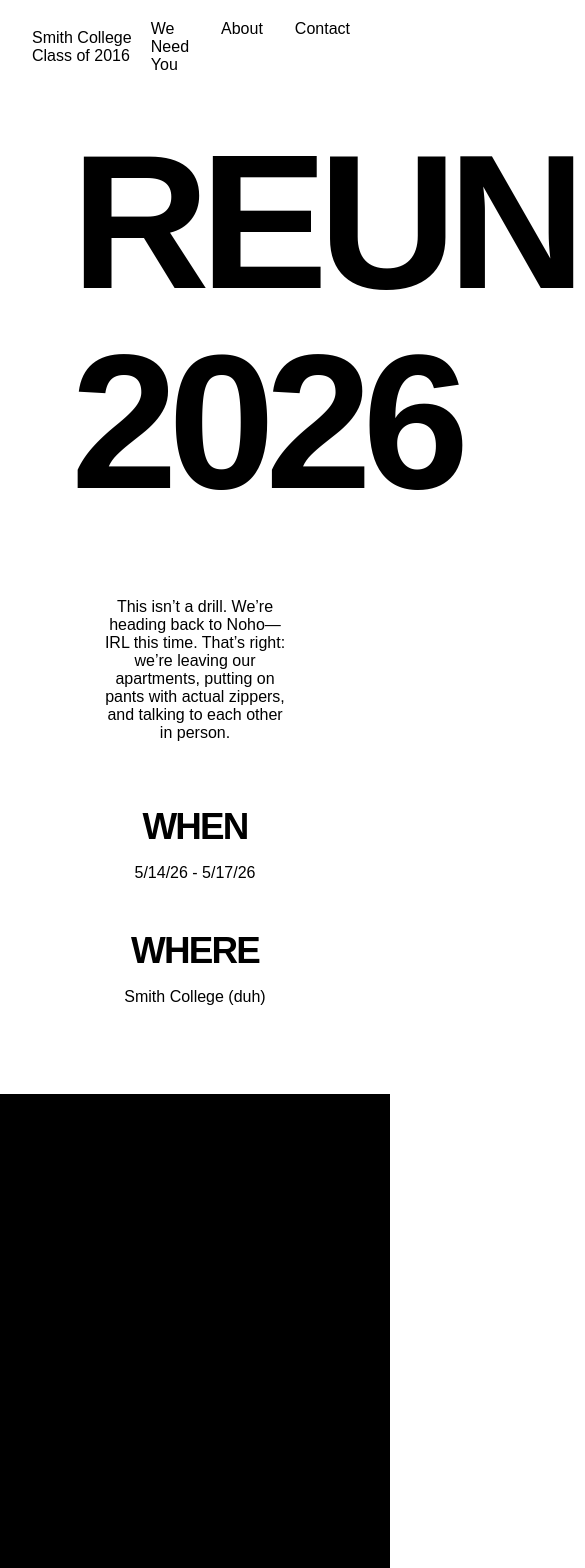
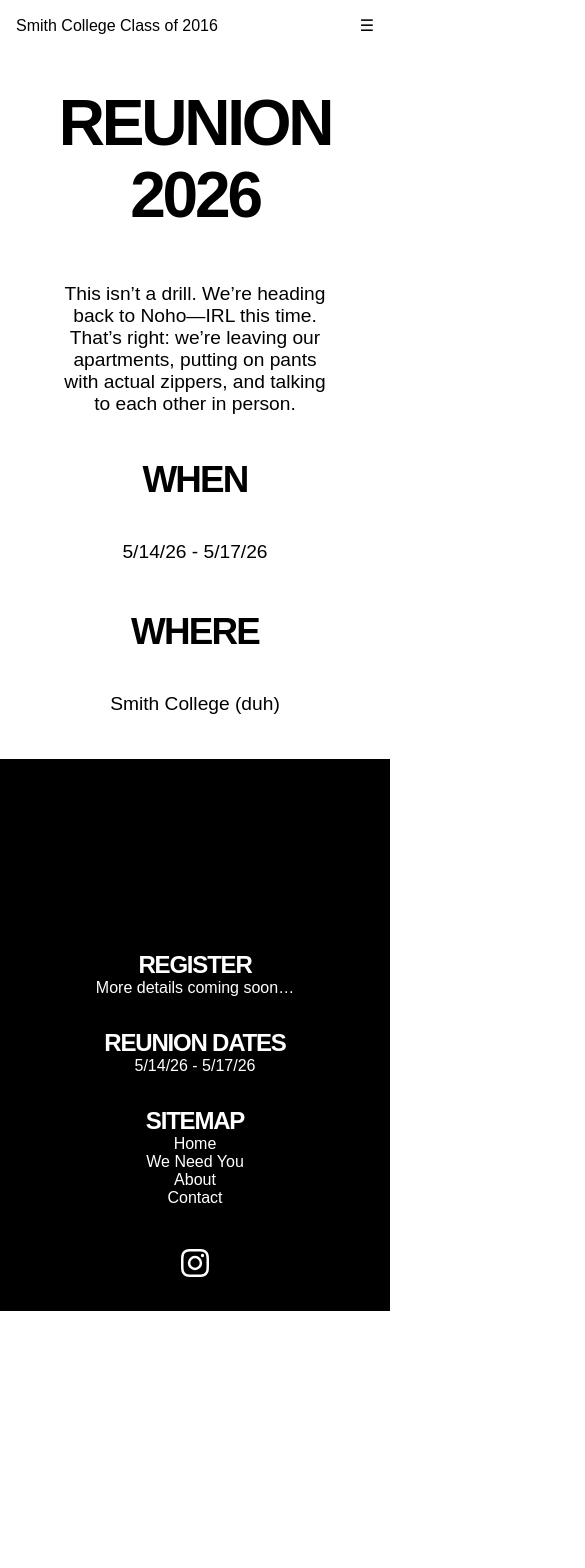
Before and after one commit to annamiriams/smithcollege2016, a React (Vite) app: page / in a window 390 px wide. Shown: the top 1568 px of the page, 585 px wide, since content can reach past the window. After the commit the page ends 1311 px from the top, so only its background shows below. Built offline with nearby package versions, Linux system fonts and the light colour scheme; a web font is replaced by a local one.

Commit message:
mobile styling for home page, navbar, and footer

```diff
--- a/src/components/Footer/Footer.jsx
+++ b/src/components/Footer/Footer.jsx
@@ -34,7 +34,7 @@
                     <div>
                         <h3>Sitemap</h3>
                         <ul>
-                            <li><Link to='/home'>Home</Link></li>
+                            <li><Link to='/'>Home</Link></li>
                             <li><Link to='/volunteer'>We Need You</Link></li>
                             <li><Link to='/about'>About</Link></li>
                             <li><Link to='/contact'>Contact</Link></li>
@@ -50,7 +50,7 @@
                     </div>
                 </div>
 
-                <div>
+                <div class="instagram-icon">
                     <a href='https://www.instagram.com/smithcollegeclassof2016' target="_blank" rel="noreferrer" aria-label="Instagram">
                         <FontAwesomeIcon icon={faInstagram} style={{ color: "#ffffff", fontSize: "2em" }} />
                     </a>
--- a/src/components/NavBar/NavBar.jsx
+++ b/src/components/NavBar/NavBar.jsx
@@ -1,21 +1,52 @@
 // src/components/NavBar/NavBar.jsx
 
-// src/components/NavBar/NavBar.jsx
-
+import { useState } from 'react';
 import { Link } from 'react-router-dom';
 
 const NavBar = () => {
+    const [isOpen, setIsOpen] = useState(false);
+
+    const toggleMenu = () => {
+        setIsOpen(!isOpen);
+    };
+
+    const closeMenu = () => {
+        setIsOpen(false);
+    }
+
     return (
+        <>
             <nav className="navbar">
                 <div className="navbar-left">
-                <Link to="/">Smith College Class of 2016</Link>
+                    <Link to="/" onClick={closeMenu}>Smith College Class of 2016</Link>
                 </div>
+
+                <div className="navbar-burger" onClick={toggleMenu}>
+                    <span className="hamburger">&#9776;</span> {/* Unicode hamburger */}
+                </div>
+
                 <div className="navbar-right">
                     <Link to="/volunteer">We Need You</Link>
                     <Link to="/about">About</Link>
                     <Link to="/contact">Contact</Link>
                 </div>
             </nav>
+
+            {/* Fullscreen mobile menu */}
+            <div className={`mobile-menu ${isOpen ? 'open' : ''}`}>
+                <button className="close-btn" onClick={closeMenu}>
+                    &times;
+                </button>
+                <ul>
+                    <li><Link to="/home" onClick={closeMenu}>Home</Link></li>
+                    <li><Link to="/volunteer" onClick={closeMenu}>We Need You</Link></li>
+                    <li><Link to="/about" onClick={closeMenu}>About</Link></li>
+                    <li><Link to="/contact" onClick={closeMenu}>Contact</Link></li>
+                </ul>
+            </div>
+
+
+        </>
     );
 };
 
--- a/src/index.css
+++ b/src/index.css
@@ -1,6 +1,8 @@
 @import './styles/variables.css';
 @import './styles/base.css';
-@import './styles/layout.css';
-@import './styles/components.css';
-@import './styles/splittext.css';
-@import './styles/rolecard.css';
+@import './styles/main-content.css';
+/* @import './styles/components.css'; */
+@import './styles/split-text.css';
+@import './styles/role-card.css';
+@import './styles/navbar.css';
+@import './styles/footer.css';
--- a/src/styles/components.css
+++ b/src/styles/components.css
@@ -1,28 +1,3 @@
 /* src/styles/components.css */
 
 /* Styles for reusable components (buttons, cards, navbars, etc.) Only styles for repeatable elements go here. If you copy/paste something more than once — put it here. */
-
-/* This isn't doing anything right now because these classes are unused. */
-.button {
-    display: inline-block;
-    padding: var(--space-sm) var(--space-md);
-    background-color: var(--color-primary);
-    color: white;
-    border: none;
-    border-radius: var(--radius-sm);
-    font-weight: 500;
-    cursor: pointer;
-    transition: background 0.2s ease;
-}
-
-.button:hover {
-    background-color: darken(var(--color-primary), 10%);
-}
-
-.card {
-    background: white;
-    border-radius: var(--radius-md);
-    box-shadow: 0 2px 6px rgba(0, 0, 0, 0.08);
-    padding: var(--space-md);
-    margin-bottom: var(--space-md);
-}
--- /dev/null
+++ b/src/styles/footer.css
@@ -0,0 +1,41 @@
+/* Footer */
+.footer {
+    text-align: center;
+    background-color: black;
+    color: white;
+    padding-bottom: var(--space-lg);
+}
+
+.footer-info {
+    display: grid;
+    grid-template-columns: repeat(3, 1fr);
+    text-align: center;
+}
+
+.footer a {
+    color: white;
+}
+
+@media (max-width: 768px) {
+    .footer h1 {
+            margin-bottom: var(--space-lg);
+        }
+
+        .footer h3 {
+            font-size: 1.5rem;
+        }
+
+        .footer-info {
+            /* grid-template-columns: 1fr; */
+            gap: var(--space-md);
+            display: flex;
+            flex-direction: column-reverse;
+        }
+
+        .footer-info div {
+            padding: var(--space-sm);
+        }
+        .instagram-icon {
+            margin-top: var(--space-lg);
+        }
+    }
--- a/src/styles/layout.css
+++ /dev/null
@@ -1,87 +0,0 @@
-/* src/styles/layout.css */
-
-/* Page-wide structures like containers, grid systems, header/footer layout */
-
-/* NavBar */
-.navbar {
-    display: flex;
-    justify-content: space-between;
-    align-items: center;
-    padding: var(--space-md) var(--space-lg);
-}
-
-.navbar-left a {
-    color: black;
-    text-decoration: none;
-}
-
-.navbar-right {
-    display: flex;
-    gap: var(--space-md);
-}
-
-.navbar-right a {
-    color: black;
-    text-decoration: none;
-    padding: 0.25rem 0.5rem;
-}
-
-.navbar-right a:hover {
-    text-decoration: underline;
-}
-
-/* Main Content */
-.main-content {
-    max-width: 80%;
-    margin: 0 auto;
-    padding: var(--space-lg);
-    padding-bottom: var(--space-xl);
-    text-align: center;
-}
-
-.main-content h1 {
-    font-size: 12rem;
-    line-height: 1;
-    /* margin: 0 auto; */
-}
-
-.main-content h2 {
-    padding: var(--space-lg);
-}
-
-.main-content h3,
-.main-content p {
-    padding: var(--space-sm);
-}
-
-.description {
-    max-width: 80%;
-    margin: 0 auto;
-    margin-bottom: var(--space-lg);
-}
-
-.home-hero {
-    padding-bottom: var(--space-xl);
-}
-
-.reunion-details {
-    padding: var(--space-md);
-}
-
-/* Footer */
-.footer {
-    text-align: center;
-    background-color: black;
-    color: white;
-    padding-bottom: var(--space-lg);
-}
-
-.footer-info {
-    display: grid;
-    grid-template-columns: repeat(3, 1fr);
-    text-align: center;
-}
-
-.footer a {
-    color: white;
-}
--- /dev/null
+++ b/src/styles/main-content.css
@@ -0,0 +1,89 @@
+/* src/styles/layout.css */
+
+/* Main Content */
+.main-content {
+    max-width: 80%;
+    margin: 0 auto;
+    padding: var(--space-lg);
+    padding-bottom: var(--space-xl);
+    text-align: center;
+}
+
+.main-content h1 {
+    font-size: 12rem;
+    line-height: 1;
+    /* margin: 0 auto; */
+}
+
+.main-content h2 {
+    padding: var(--space-lg);
+}
+
+.main-content h3,
+.main-content p {
+    padding: var(--space-sm);
+}
+
+.main-content p {
+    font-size: 1.2rem;
+}
+
+.description {
+    max-width: 80%;
+    margin: 0 auto;
+    margin-bottom: var(--space-lg);
+}
+
+.home-hero {
+    padding-bottom: var(--space-xl);
+}
+
+.reunion-details {
+    padding: var(--space-md);
+}
+
+/* Mobile Layout: under 768px */
+@media (max-width: 768px) {
+    .main-content {
+        max-width: 90%;
+        padding: var(--space-sm);
+    }
+
+    .home-hero {
+        padding: var(--space-md);
+        margin-top: var(--space-md);
+    }
+
+    .description {
+        margin: 0 auto;
+    }
+
+    .reunion-details {
+        padding: var(--space-xs);
+    }
+
+    .main-content h1 {
+        font-size: 4rem;
+    }
+
+    .main-content h2 {
+        font-size: 2.5rem;
+    }
+
+    .main-content p {
+        padding: var(--space-lg);
+    }
+
+    .description {
+        max-width: 95%;
+    }
+
+    /* .member-card-container {
+        flex-direction: column;
+        align-items: center;
+    }
+
+    .member-role-card {
+        width: 90%;
+    } */
+}
--- /dev/null
+++ b/src/styles/navbar.css
@@ -0,0 +1,120 @@
+/* NavBar */
+.navbar {
+    display: flex;
+    justify-content: space-between;
+    align-items: center;
+    padding: var(--space-md) var(--space-lg);
+}
+
+.navbar-burger {
+    display: none;
+    font-size: 2rem;
+    cursor: pointer;
+    color: black;
+}
+
+/* Base style: hidden by default */
+.mobile-menu {
+    position: fixed;
+    top: 0;
+    left: 0;
+    width: 100%;
+    height: 100vh;
+    background-color: black;
+    color: white;
+    z-index: 9999;
+
+    display: flex;
+    flex-direction: column;
+    align-items: center;
+    justify-content: center;
+    text-align: center;
+
+    opacity: 0;
+    transform: translateX(100%);
+    /* or */
+    /* transform: scale(0.95); */
+    pointer-events: none;
+    transition: opacity 0.6s ease, transform 0.6s ease;
+}
+
+/* When menu is open */
+.mobile-menu.open {
+    opacity: 1;
+    transform: translateY(0);
+    pointer-events: auto;
+}
+
+.mobile-menu ul {
+    list-style: none;
+    padding: 0;
+    margin: 0;
+}
+
+.mobile-menu li {
+    margin: 1rem 0;
+}
+
+.mobile-menu a {
+    color: white;
+    text-decoration: none;
+    font-size: 1.8rem;
+}
+
+.mobile-menu a:hover {
+    text-decoration: underline;
+}
+
+.close-btn {
+    position: absolute;
+    top: 1.5rem;
+    right: 2rem;
+    font-size: 3rem;
+    background: none;
+    border: none;
+    color: white;
+    cursor: pointer;
+}
+
+.navbar-left a {
+    color: black;
+    text-decoration: none;
+}
+
+.navbar-right {
+    display: flex;
+    gap: var(--space-md);
+}
+
+.navbar-right a {
+    color: black;
+    text-decoration: none;
+    padding: 0.25rem 0.5rem;
+}
+
+.navbar-right a:hover {
+    text-decoration: underline;
+}
+
+@media (max-width: 768px) {
+    .navbar {
+        padding: var(--space-md);
+    }
+
+    .navbar-right {
+        display: none;
+    }
+
+    .navbar-burger {
+        display: block;
+        cursor: pointer;
+    }
+
+    .hamburger {
+        display: flex;
+    }
+
+    .main-content {
+        max-width: 95%;
+    }
+}
--- a/src/styles/splittext.css
+++ b/src/styles/split-text.css
@@ -5,3 +5,14 @@
     letter-spacing: -0.03em;
     color: #ffffff;
 }
+
+@media (max-width: 768px) {
+    .split-char {
+        font-size: 4em;
+        height: 1em;
+    }
+
+    h1 {
+        font-size: 4em;
+    }
+}
```
Also changed, not shown: src/styles/role-card.css (renamed from src/styles/rolecard.css). Lines whose indentation alone changed are shown as unchanged.
